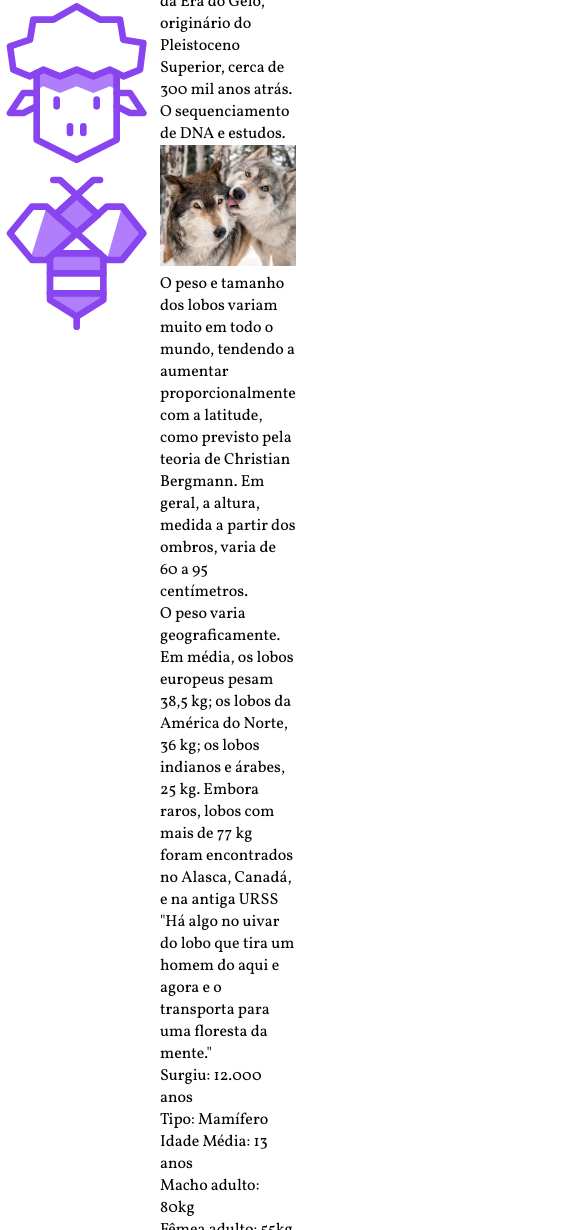
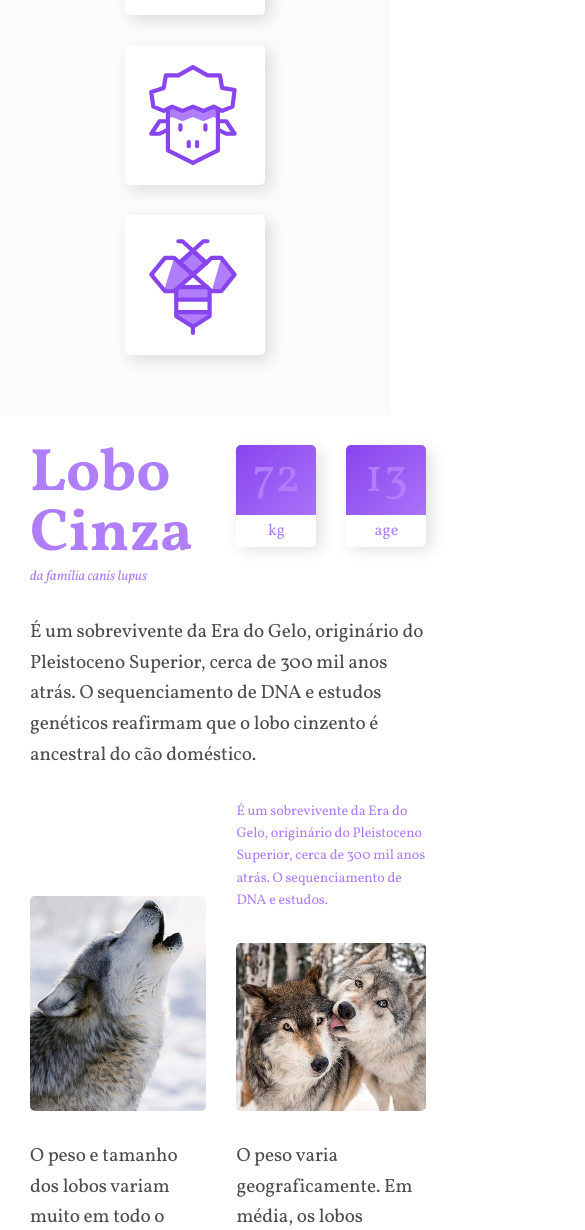
Before and after one commit to NatanaelNetoDev/Wildbeast, a plain HTML site: page index.html in a window 390 px wide. Shown: the part 770-2000 px from the top of the page, 585 px wide, since content can reach past the window. Drawn offline with Linux system fonts and the light colour scheme.

Commit message:
responsivo 1

```diff
--- a/css/style.css
+++ b/css/style.css
@@ -16,7 +16,9 @@ a {
 }
 
 img {
+  display: block;
   max-width: 100%;
+  border-radius: 5px;
 }
 
 /* GRID GERAL  */
@@ -29,6 +31,30 @@ img {
     "sidenav content anuncios"
     "footer footer footer"
   ;
+}
+
+@media (max-width: 1200px) {
+  .estrutura {
+    grid-template-areas:
+      "header header header"
+      "sidenav content content"
+      "sidenav anuncios anuncios"
+      "footer footer footer"
+    ;
+  }
+}
+
+@media (max-width: 760px) {
+  .estrutura {
+    grid-template-columns: 100%;
+    grid-template-areas:
+      "header"
+      "sidenav"
+      "content"
+      "anuncios"
+      "footer"
+    ;
+  }
 }
 
 /* HEADER */
@@ -69,18 +95,179 @@ img {
   margin-left: 30px;
 }
 
+/* SIDENAV */
+
 .sidenav {
   grid-area: sidenav;
+  background: #fafbfc;
+  padding: 30px;
 }
+
+.sidenav li a  {
+  display: block;
+  min-width: 60px;
+  max-width: 100px;
+  margin: 0 auto 30px auto;
+  background: white;
+  padding: 20px;
+  border-radius: 5px;
+  box-shadow: 5px 5px 15px 0px rgba(44, 44, 44, 0.15);
+  transition: .1s ease-out;
+}
+
+.sidenav li a:hover {
+  background: #B07DFB;
+}
+
+/* CONTENT */
 
 .content {
   grid-area: content;
+  max-width: 900px;
+  margin: 0 auto;
+  padding: 30px;
+  display: grid;
+  grid-template-columns: 1fr 1fr;
+  gap: 30px;
 }
+
+.col-wide {
+  grid-column: 1 / -1;
+}
+
+.imagem-1 {
+  grid-row: span 2;
+  align-self: end;
+}
+
+.imagem-2 {
+  align-self: end;
+}
+
+/* ESTILOS CONTENT */
+
+p {
+  font-size: 1.2em;
+  line-height: 1.6;
+  letter-spacing: -0.005em;
+  color: rgba(0, 0, 0, .7);
+}
+
+.informacoes p + p{
+  margin-top: 30px;
+}
+
+/* TITULO */
+
+.titulo {
+  color: #B07DFB;
+}
+
+.titulo h1 {
+  font-size: 3.75em;
+  line-height: 1;
+  font-weight: 700;
+}
+
+.titulo span {
+  font-size: 0.875em;
+  font-style: italic;
+}
+
+/* CARACTERÍSTICAS */
+
+.caracteristicas {
+  display: flex;
+  align-items: flex-start;
+}
+
+.caracteristicas > div {
+  width: 80px;
+  text-align: center;
+  background: linear-gradient(135deg, #8844ee, #B07DFB);
+  border-radius: 5px;
+  box-shadow: 5px 5px 15px 0px rgba(44, 44, 44, 0.15);
+  position: relative;
+}
+
+.caracteristicas > div:first-child {
+  margin-right: 30px;
+}
+
+.caracteristicas span {
+  display: block;
+  color: #B07DFB;
+}
+
+.numero {
+  color: #B07DFB;
+  font-size: 3em;
+  line-height: 1;
+  margin: 10px auto;
+}
+
+.rotulo {
+  background: white;
+  border-radius: 0 0 5px 5px;
+  padding: 5px 0;
+  position: relative;
+  top: 2px;
+}
+
+.destaque {
+  font-size: 0.875em;
+  color: #B07DFB;
+  max-width: 16em;
+}
+
+.citacao, .atributos {
+  align-self: start;
+  padding: 30px;
+  border-radius: 5px;
+  box-shadow: 5px 5px 15px 0px rgba(44, 44, 44, 0.15);
+  background: linear-gradient(135deg, #8844ee, #b07dfb);
+}
+
+.citacao p {
+  font-size: 1.5em;
+  font-style: italic;
+  text-align: center;
+  color: white;
+  max-width: 500px;
+  margin: 0 auto;
+}
+
+.atributos li {
+  color: white;
+  font-family: 'Courier New', Courier, monospace;
+  font-size: 1.125em;
+  padding: 15px;
+}
+
+.atributos li + li {
+  border-top: 2px solid #B07DFB;
+}
+
+/* ANUNCIOS */
 
 .anuncios {
   grid-area: anuncios;
+  background: #fafbfc;
+  display: grid;
+  align-content: start;
+  padding: 30px;
+  grid-gap: 30px;
 }
+
+/* FOOTER */
 
 .footer {
   grid-area: footer;
+  background: linear-gradient(135deg, #8844ee, #B07DFB);
 }
+
+.footer p {
+  color: white;
+  text-align: center;
+  padding: 30px;
+}
--- a/index.html
+++ b/index.html
@@ -66,19 +66,19 @@
         </div>
       </div>
 
-      <p>
+      <p class="col-wide">
         É um sobrevivente da Era do Gelo, originário do Pleistoceno Superior,
         cerca de 300 mil anos atrás. O sequenciamento de DNA e estudos
         genéticos reafirmam que o lobo cinzento é ancestral do cão doméstico.
       </p>
 
-      <img src="img/wolf1.jpg" alt="Wolf 1" />
-      <p>
+      <img class="imagem-1" src="img/wolf1.jpg" alt="Wolf 1" />
+      <p class="destaque">
         É um sobrevivente da Era do Gelo, originário do Pleistoceno Superior,
         cerca de 300 mil anos atrás. O sequenciamento de DNA e estudos.
       </p>
 
-      <img src="img/wolf2.jpg" alt="Wolf 2" />
+      <img class="imagem-2" src="img/wolf2.jpg" alt="Wolf 2" />
       <p>
         O peso e tamanho dos lobos variam muito em todo o mundo, tendendo a
         aumentar proporcionalmente com a latitude, como previsto pela teoria
@@ -92,7 +92,7 @@
         Alasca, Canadá, e na antiga URSS
       </p>
 
-      <blockquote class="citacao">
+      <blockquote class="citacao col-wide">
         <p>
           "Há algo no uivar do lobo que tira um homem do aqui e agora e o
           transporta para uma floresta da mente."
@@ -105,7 +105,7 @@
         <li>Idade Média: 13 anos</li>
         <li>Macho adulto: 80kg</li>
         <li>Fêmea adulto: 55kg</li>
-        <li>Lupus</li>
+        <li>Família: Lupus</li>
       </ul>
 
       <div class="informacoes">
@@ -123,7 +123,7 @@
         </p>
       </div>
 
-      <img src="img/wolf3.jpg" alt="Wolf 3" />
+      <img class="col-wide" src="img/wolf3.jpg" alt="Wolf 3" />
     </main>
 
     <aside class="anuncios">
```
